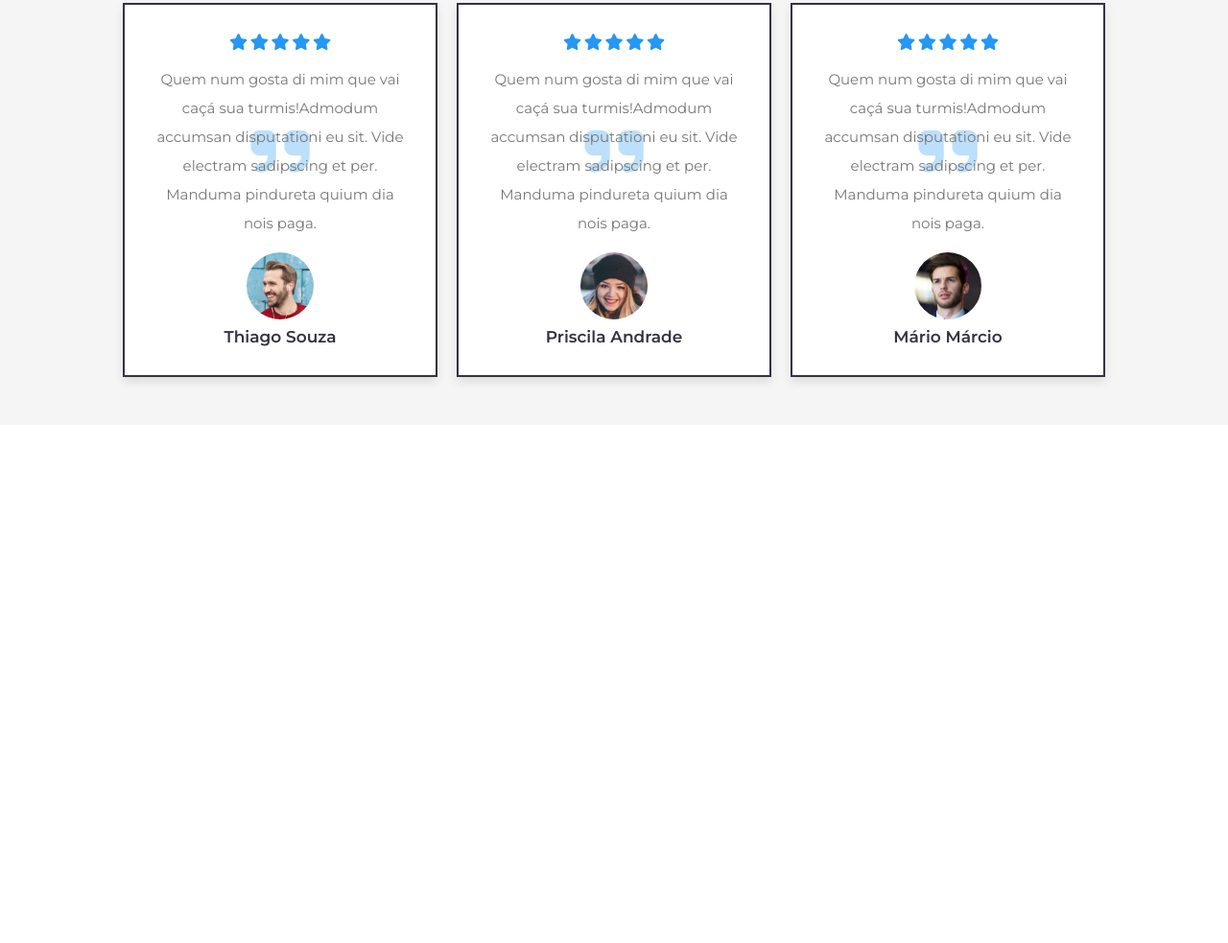
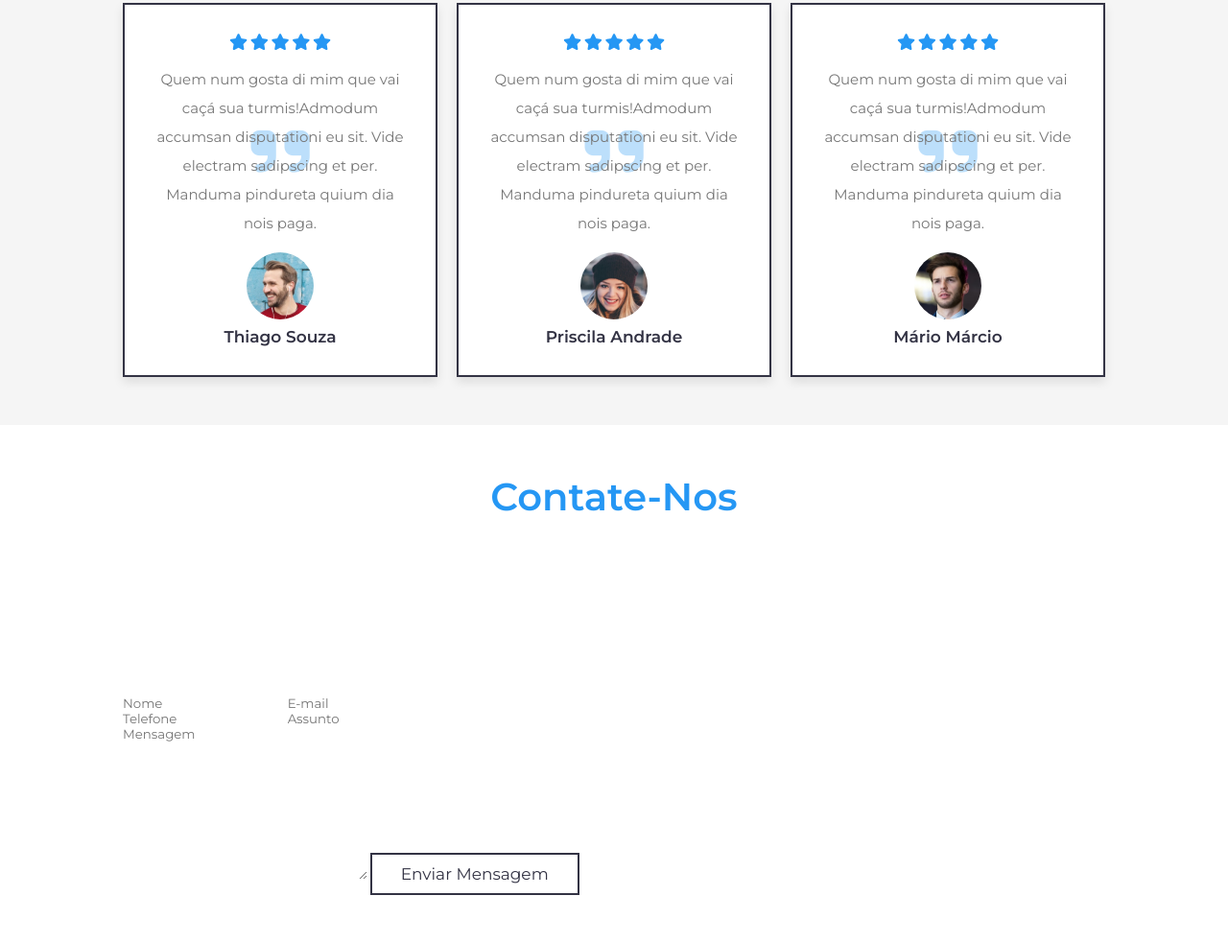
Before and after one commit to daniel-oliv3/repair-service-website, a plain HTML site: page index.html in a window 1280 px wide. Shown: the part 4951-5934 px from the top of the page at 96% size. Before the commit the page ends 5394 px from the top, so only its background shows below. Drawn offline with Linux system fonts and the light colour scheme; some packages are replaced by stand-ins of ours; grey boxes are pictures that could not be loaded; a script that the page names is missing.

Commit message:
Contact section

```diff
--- a/index.html
+++ b/index.html
@@ -291,8 +291,26 @@
 </section>
 
 
-
-
+<!-- ======= Contact Section/Seção de Contatos ======= -->
+<section class="contact" id="contact">
+	<h1 class="heading"> <span>Contate-Nos</span></h1>
+	<div class="row">
+		<iframe src="https://www.google.com/maps/embed?pb=!1m18!1m12!1m3!1d31873.777875368487!2d-60.00014873800121!3d-3.0349674085442957!2m3!1f0!2f0!3f0!3m2!1i1024!2i768!4f13.1!3m3!1m2!1s0x926c1a35b6ea5203%3A0x55b9105841c57f2e!2sCidade%20Nova%2C%20Manaus%20-%20AM!5e0!3m2!1spt-BR!2sbr!4v1650911245870!5m2!1spt-BR!2sbr"  allowfullscreen="" loading="lazy"></iframe>
+		<form action="">
+			<h3></h3>
+			<div class="inputBox">
+				<input type="text" placeholder="Nome">
+				<input type="email" placeholder="E-mail">
+			</div>
+			<div class="inputBox">
+				<input type="number" placeholder="Telefone">
+				<input type="text" placeholder="Assunto">
+			</div>
+			<textarea name="" placeholder="Mensagem" id="" cols="30" rows="10"></textarea>
+			<input type="submit" value="Enviar Mensagem" class="btn">
+		</form>
+	</div>
+</section>
 
 
 
```
